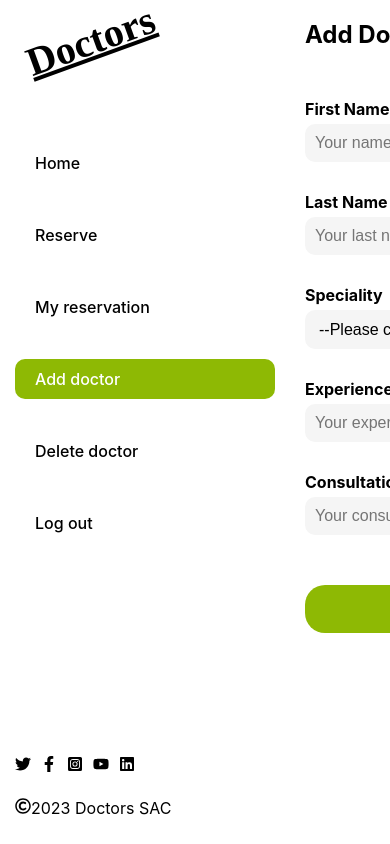
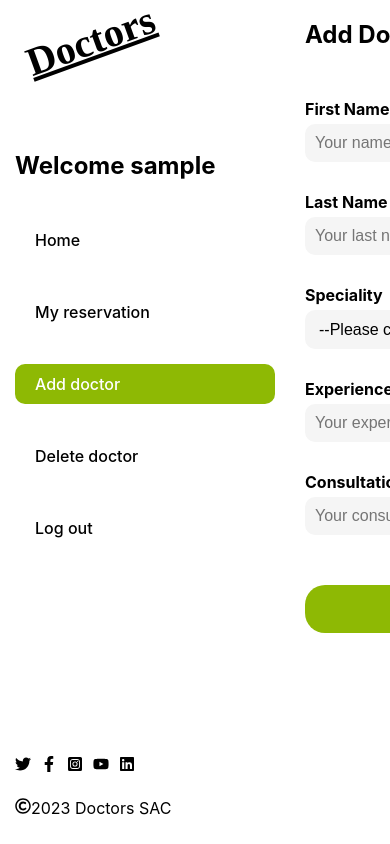
Before and after one commit to dialite/Doctors-appointment-frontend, a React (Create React App) app: page /add in a window 390 px wide. Shown: the top 844 px of the page. Built offline with nearby package versions, Linux system fonts and the light colour scheme; sample sign-in values are in the browser's storage; a web font is replaced by a local one.

Commit message:
Update navbar

```diff
--- a/src/components/Navbar.css
+++ b/src/components/Navbar.css
@@ -1,5 +1,10 @@
 /* Google Fonts */
 @import url('https://fonts.googleapis.com/css2?family=Fasthand&display=swap');
+
+.navWelcome {
+  font-size: 1.5rem;
+  font-weight: bold;
+}
 
 /* Mobile View */
 @media only screen and (max-device-width: 480px) {
@@ -47,7 +52,9 @@
   }
 
   .select {
-    padding: 0;
+    padding: 10px !important;
+    background-color: #8eb904;
+    color: white;
   }
 }
 
--- a/src/components/Navbar.jsx
+++ b/src/components/Navbar.jsx
@@ -1,3 +1,4 @@
+/* eslint-disable max-len */
 import React, { useState } from 'react';
 import { Link, useLocation } from 'react-router-dom';
 import './Navbar.css';
@@ -21,14 +22,20 @@ export default function Navbar() {
     localStorage.setItem('user', JSON.stringify(''));
   };
 
+  const storedUser = JSON.parse(localStorage.getItem('user')) || '';
+
   return (
     <div className="navContainer">
       <GiHamburgerMenu onClick={handleView} className="hamView" />
 
       <div className={`${view} viewContainer`}>
         <p className="viewDoctors">Doctors</p>
+        <p className="navWelcome">
+          Welcome
+          {' '}
+          {storedUser.username}
+        </p>
         <Link to="/home" onClick={handleView}><p className={pathView === '/home' ? 'select' : ''}>Home</p></Link>
-        <Link to="/reserve" onClick={handleView}><p className={pathView === '/reserve' ? 'select' : ''}>Reserve</p></Link>
         <Link to="/myreservations" onClick={handleView}><p className={pathView === '/myreservations' ? 'select' : ''}>My reservation</p></Link>
         <Link to="/add" onClick={handleView}><p className={pathView === '/add' || pathView === '/add2' ? 'select' : ''}>Add doctor</p></Link>
         <Link to="/delete" onClick={handleView}><p className={pathView === '/delete' ? 'select' : ''}>Delete doctor</p></Link>
```
